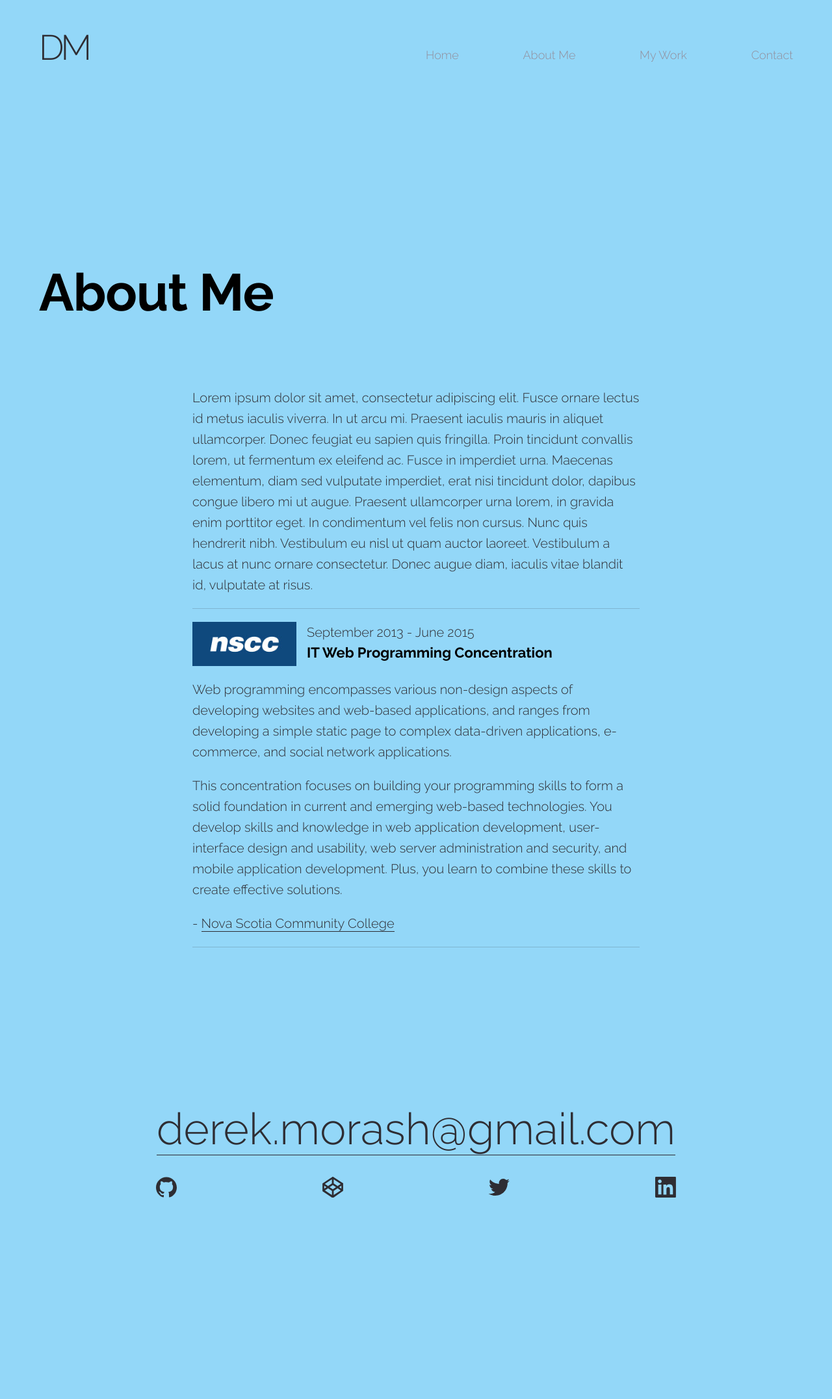
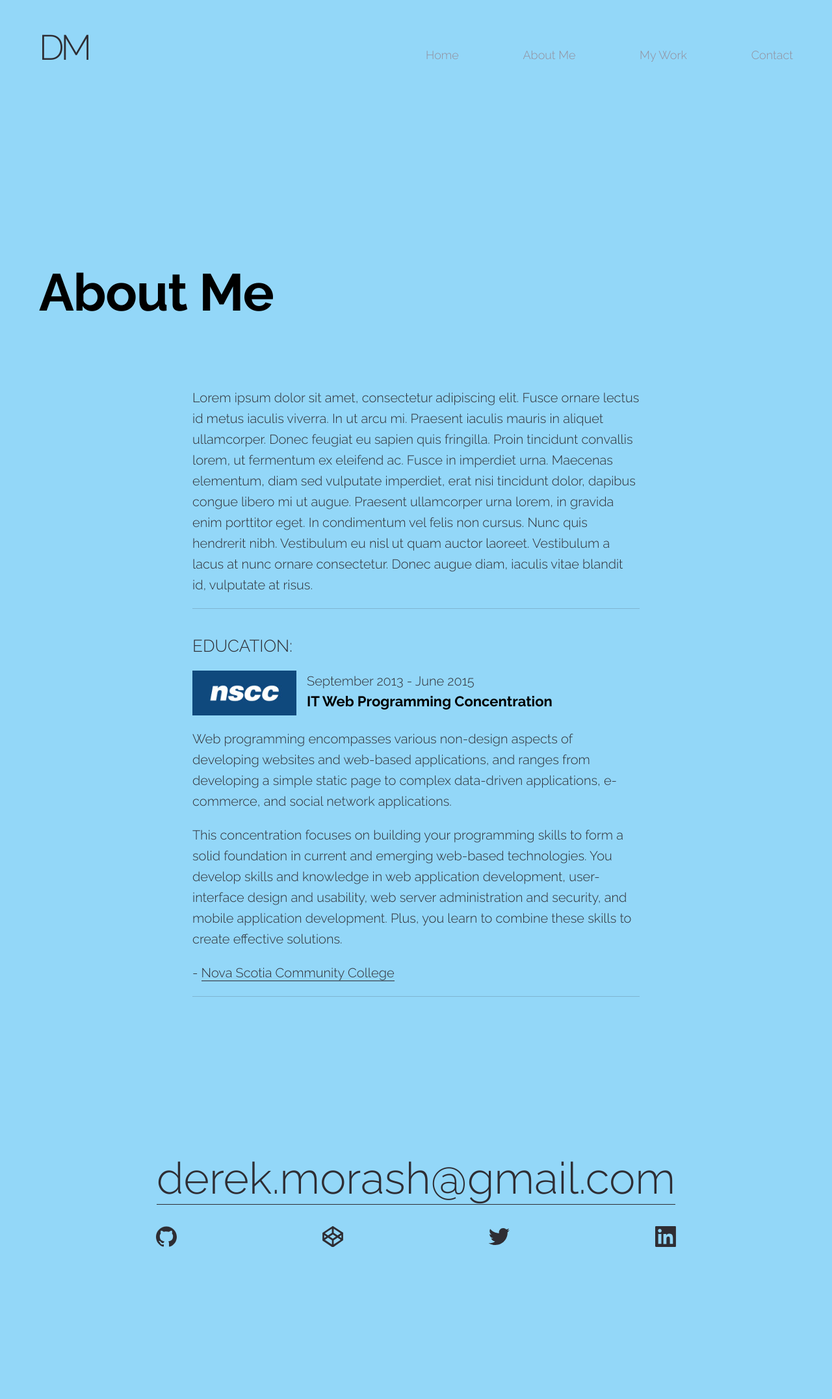
Before and after one commit to derekmorash/New-Portfolio, a Jekyll site: the page built from about/index.html, in a window 1280 px wide. Shown: the whole page at 65% size. Built offline with Jekyll 4.4.1, drawn with Linux system fonts in a browser that asks for light colours; nearby versions of some CDN libraries; before the commit the page ends 2077 px from its top, so only the background shows below that.

Commit message:
Fixed header logo font-size. More work on education section

```diff
--- a/_includes/aboutme-education.html
+++ b/_includes/aboutme-education.html
@@ -1,4 +1,5 @@
 <section class="about--education">
+  <h3>Education:</h3>
   <div class="education--header">
     <img src="/assets/img/nscc.gif" alt="NSCC">
     <div class="course">
--- a/assets/css/3-layouts/_header.sass
+++ b/assets/css/3-layouts/_header.sass
@@ -33,6 +33,9 @@
 
     @media screen and(max-width: $break-small)
       margin: 0 0 0 20px
+
+      a
+        font-size: 54px
 
   nav
     // flex-grow: 1
--- a/assets/css/main.css
+++ b/assets/css/main.css
@@ -812,7 +812,9 @@
         margin: 0 0 0 20px; } }
     @media screen and (max-width: 540px) {
       header .header--title {
-        margin: 0 0 0 20px; } }
+        margin: 0 0 0 20px; }
+        header .header--title a {
+          font-size: 54px; } }
   header nav {
     -webkit-flex-basis: 48.82117%;
         -ms-flex-preferred-size: 48.82117%;
@@ -1175,6 +1177,10 @@
     .about--page section p {
       padding: 0;
       margin-bottom: 0; }
+  .about--page .about--education h3 {
+    padding: 20px 0;
+    color: #2E2D33;
+    font-weight: 300; }
   .about--page .about--education .education--header {
     margin-bottom: 20px;
     max-width: 100%;
@@ -1184,12 +1190,15 @@
       clear: both;
       content: "";
       display: table; }
+    .about--page .about--education .education--header::after {
+      clear: both;
+      content: "";
+      display: table; }
     .about--page .about--education .education--header img {
       float: left;
       display: block;
       margin-right: 2.35765%;
-      width: 23.23176%;
-      max-width: 100%; }
+      width: 23.23176%; }
       .about--page .about--education .education--header img:last-child {
         margin-right: 0; }
     .about--page .about--education .education--header .course {
```
Also changed, not shown: assets/css/0-tools/_fonts.sass (+0 -18 lines), assets/css/3-layouts/about-page.sass (+7 -2 lines), assets/css/1-base/_base.sass (line endings or trailing spaces).
